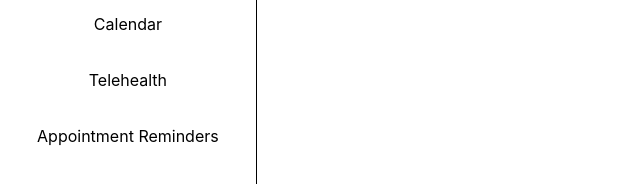
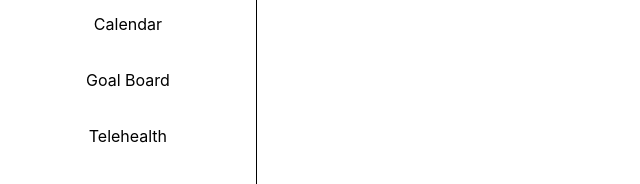
Before and after one commit to Jalyndboyd1/therapy-board, a React (Create React App) app: page / in a window 1280 px wide. Shown: the part 148-332 px from the top of the page, without its empty margins (0-640 px from the left). Built offline with nearby package versions, Linux system fonts and the light colour scheme.

Commit message:
Refactor: Changed Route

```diff
--- a/src/containers/Sidebar.js
+++ b/src/containers/Sidebar.js
@@ -12,8 +12,8 @@ export default function Sidebar() {
       <div className="sidebar__routes">
         <SidebarOption path="" label="Home" />
         <SidebarOption path="calendar" label="Calendar" />
+        <SidebarOption path="goals" label="Goal Board" />
         <SidebarOption path="telehealth" label="Telehealth" />
-        <SidebarOption path="reminders" label="Appointment Reminders" />
       </div>
     </div>
   );
```
